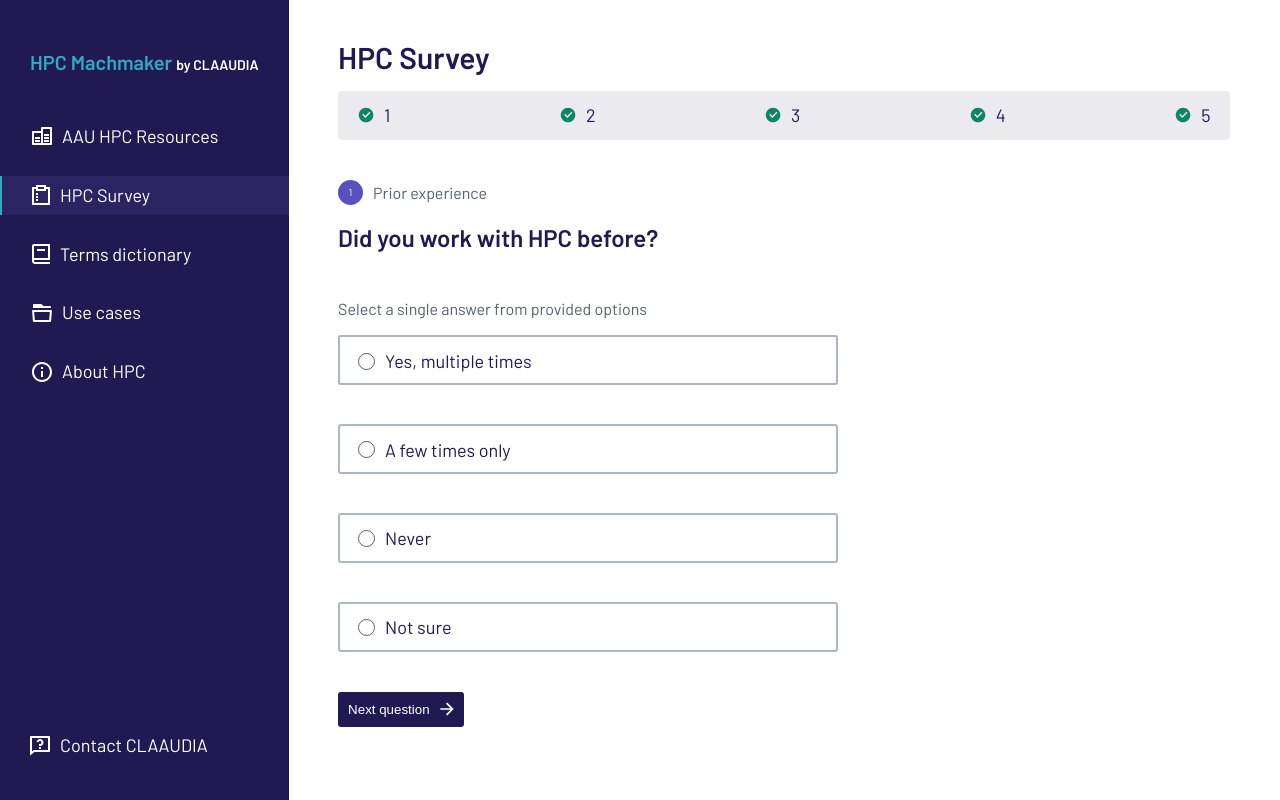
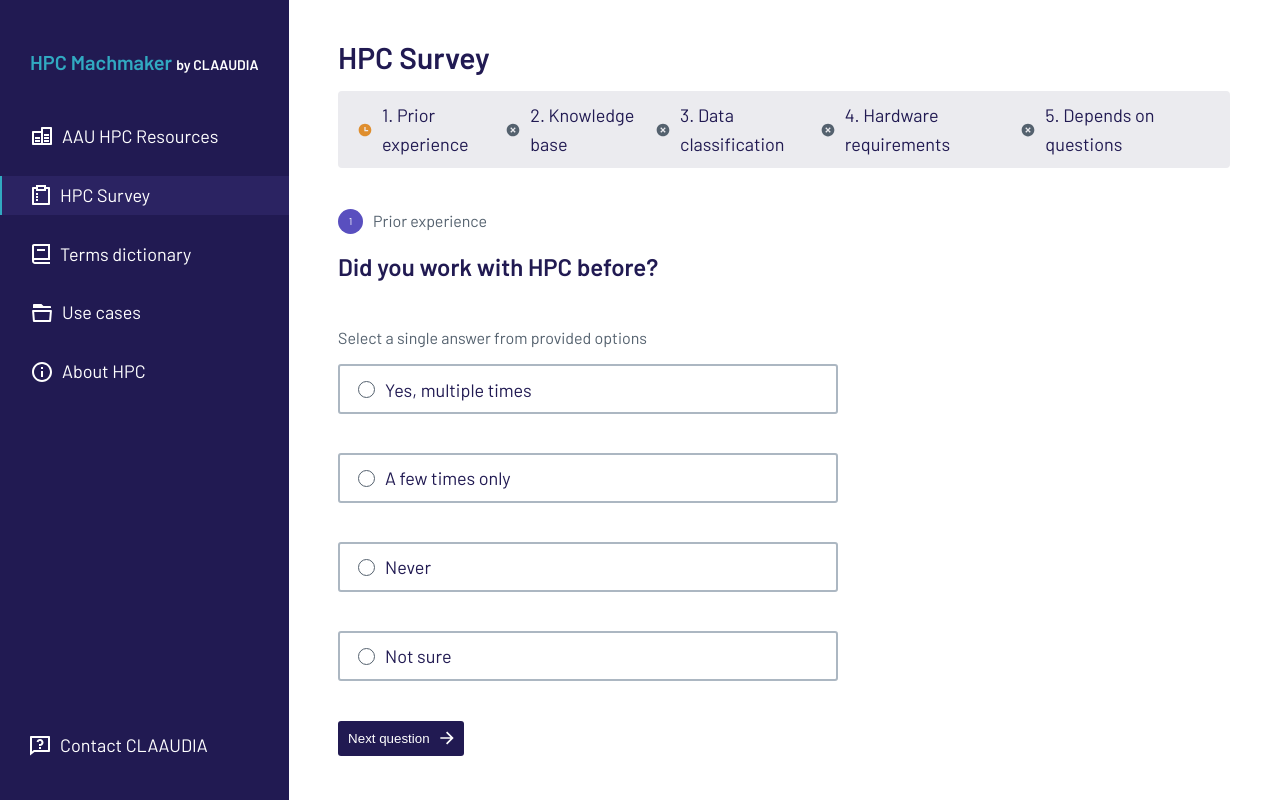
Before and after one commit to HollosT/claaudia, a React (Create React App) app: page /survey in a window 1280 px wide. Built offline with nearby package versions, Linux system fonts and the light colour scheme.

Commit message:
questionnaeri UI

```diff
--- a/src/layouts/App.tsx
+++ b/src/layouts/App.tsx
@@ -1,6 +1,7 @@
 import React from 'react';
 import Provider from '../services/router/createRouter';
-import QuestionProvider from 'src/services/context/questionnaire/questions/QuestionProvider';
+import QuestionProvider from 'src/services/context/questionnaire/QuestionProvider';
+
 
 
 
--- a/src/pages/platform-pages/survey/questionnaire/Answer.tsx
+++ b/src/pages/platform-pages/survey/questionnaire/Answer.tsx
@@ -1,9 +1,11 @@
-import { useState } from "react";
+import React, { useContext } from "react";
 import { DoneCheck, EmptyCircle, Input, Label } from "src/atoms";
+import { QuestionContext } from "src/services/context/questionnaire/question-context";
 
 interface Answer {
-    value: string | string[],
-    label: string
+    value: string,
+    label: string,
+    checked: boolean,
 }
 
 interface AnswerProps {
@@ -11,11 +13,11 @@ interface AnswerProps {
 }
 
 const Answer: React.FC<AnswerProps> = ({answer}) => {
-    const [checked, setChecked] = useState<string | string[] | null>(null);
+    const { updateChecked } = useContext(QuestionContext)
 
-    const handleChange = (e: React.ChangeEvent<HTMLInputElement>) => {
-        setChecked(e.target.value);
-      };
+    const handleChange = () => {
+        updateChecked(answer.label);
+    }
 
     return (
         <li
@@ -28,11 +30,12 @@ const Answer: React.FC<AnswerProps> = ({answer}) => {
                 className="question-answer--list-item_radio "
                 value={answer.label} id={answer.label}
                 onChange={handleChange}
+                checked={answer.checked}
             />
             <Label for={answer.label} className="question-answer--list-item_label">
                 <span className="form__radio-button">
                 </span>
-                {!checked  ? <EmptyCircle /> : <DoneCheck />}
+                {!answer.checked ? <EmptyCircle /> : <DoneCheck />}
                 {answer.label}
             </Label>
         </li>
--- a/src/pages/platform-pages/survey/questionnaire/Question.tsx
+++ b/src/pages/platform-pages/survey/questionnaire/Question.tsx
@@ -1,6 +1,6 @@
 import { useContext } from "react";
 import { EmptyCircle, Input, Label } from "src/atoms";
-import { QuestionContext } from "src/services/context/questionnaire/questions/question-context";
+import { QuestionContext } from "src/services/context/questionnaire/question-context";
 import Answer from "./Answer";
 
 
--- a/src/pages/platform-pages/survey/questionnaire/Questionnaire.tsx
+++ b/src/pages/platform-pages/survey/questionnaire/Questionnaire.tsx
@@ -2,20 +2,19 @@
 import { QuestionnaireHeader, Question } from "."
 import { useContext } from "react";
 import { ArrowLeft, ArrowRight, Button } from "src/atoms";
-import { QuestionContext } from "src/services/context/questionnaire/questions/question-context";
+import { QuestionContext } from "src/services/context/questionnaire/question-context";
 
 
 
 const Questionnaire: React.FC = () => {
     const { questions, handleActive, active } = useContext(QuestionContext)
-    const topics = questions.map(q => q.topic)
 
     return (
         <>
-            <QuestionnaireHeader topics={topics} />
+            <QuestionnaireHeader />
             <Question />
 
-            <div>
+            <div className="questionnaire-action--container">
                 {active === 0 ?
                     null
                     :
--- a/src/pages/platform-pages/survey/questionnaire/QuestionnaireHeader.tsx
+++ b/src/pages/platform-pages/survey/questionnaire/QuestionnaireHeader.tsx
@@ -1,10 +1,17 @@
 import { useContext } from "react";
-import { DoneCheck } from "src/atoms";
-import { QuestionContext } from "src/services/context/questionnaire/questions/question-context";
+import { DoneCheck, MissingCheck, PendingCheck } from "src/atoms";
+import { QuestionContext } from "src/services/context/questionnaire/question-context";
+import { QuestionType } from "src/services/types/questions";
+import Answer from "./Answer";
 
+enum Status {
+    done ='Done',
+    pending = 'Pending',
+    missing = 'missing'
+}
 
-const QuestionnaireHeader: React.FC<{ topics: string[] }> = ({ topics }) => {
-    const { goTo, active } = useContext(QuestionContext)
+const QuestionnaireHeader: React.FC = () => {
+    const { questions, goTo, active } = useContext(QuestionContext)
 
     const handleGoTo = (i: number) => {
         if (i !== active) {
@@ -14,17 +21,46 @@ const QuestionnaireHeader: React.FC<{ topics: string[] }> = ({ topics }) => {
         }
     }
 
-    return (
-        <ul className="questionnarie-header">
-            {topics.map((topic, i) =>
-                <li key={i} onClick={() => handleGoTo(i)} className="questionnarie-header-item">
-                    <DoneCheck />
-                    {/* {`${i + 1}. ${topic}`} */}
-                    {i + 1}
-                </li>
-            )}
-        </ul>
-    )
+    const getStatus = (answers: Answer[], i: number): React.ReactNode => {
+        let status: Status;
+
+        if(i === active) {
+            status = Status.pending
+        }
+        else if(answers.find(a => a.checked === true)) {
+            status = Status.done
+        } else {
+            status = Status.missing
+        }
+
+
+        switch(status) {
+            case Status.done :
+               return <DoneCheck />
+
+            case Status.pending :
+               return <PendingCheck />
+
+            case Status.missing:
+               return <MissingCheck />
+
+            default: return <MissingCheck />
+        }
+    }
+
+        return (
+            <ul className="questionnarie-header">
+              {questions.map((question, i) => {
+                const statusComponent = getStatus(question.answers, i);
+                return (
+                  <li key={i} onClick={() => handleGoTo(i)} className="questionnarie-header-item">
+                    {statusComponent}
+                    {`${i + 1}. ${question.topic}`}
+                  </li>
+                );
+              })}
+            </ul>
+          );
 }
 
 export default QuestionnaireHeader;
--- a/src/services/context/questionnaire/questions/QuestionProvider.tsx
+++ b/src/services/context/questionnaire/QuestionProvider.tsx
@@ -12,9 +12,17 @@ const QuestionProvider: React.FC<QuestionProviderProps>= (props) => {
     const [active, setActive] = useState(0)
     const [activeQuestion, setActiveQuestion] = useState(questions[active])
 
+
     useEffect(() => {
         setActiveQuestion(questions[active]);
       }, [active, questions]);
+
+      useEffect(() => {
+        setQuestions((prevQuestions) => {
+            prevQuestions[active] = activeQuestion;
+            return prevQuestions;
+        });
+      }, [activeQuestion, active])
 
     const handleActive = (inc: Boolean) => {
         if (inc) {
@@ -44,6 +52,15 @@ const QuestionProvider: React.FC<QuestionProviderProps>= (props) => {
         }
     }
 
+    const updateChecked = (label: string) => {
+        setActiveQuestion((prevState) => {
+            const updatedAnswers = prevState.answers.map((a) =>
+              a.label === label ? { ...a, checked: !a.checked } : { ...a, checked: false }
+            );
+            return { ...prevState, answers: updatedAnswers };
+        });
+    }
+
     return(
         <QuestionContextProvider
             value={{
@@ -51,7 +68,8 @@ const QuestionProvider: React.FC<QuestionProviderProps>= (props) => {
                 active,
                 activeQuestion,
                 handleActive,
-                goTo
+                goTo,
+                updateChecked
             }}
         >
             {props.children}
--- a/src/services/context/questionnaire/questions/question-context.tsx
+++ b/src/services/context/questionnaire/question-context.tsx
@@ -7,6 +7,7 @@ interface QuestionContextProps {
     questions: QuestionType[];
     handleActive: (inc: boolean) => void;
     goTo: (index: number) => void
+    updateChecked: (label: string) => void;
 }
 
 export const DUMMY_DATA = [
@@ -16,18 +17,22 @@ export const DUMMY_DATA = [
         question: 'Did you work with HPC before?',
         answers: [
             {
+                checked: false,
                 label: 'Yes, multiple times',
                 value: 'many'
             },
             {
+                checked: false,
                 label: 'A few times only',
                 value: 'some'
             },
             {
+                checked: false,
                 label: 'Never',
                 value: 'none'
             },
             {
+                checked: false,
                 label: 'Not sure',
                 value: 'nothing'
             },
@@ -39,18 +44,22 @@ export const DUMMY_DATA = [
         question: 'What level of knowledge you have about HPC?',
         answers: [
             {
+                checked: false,
                 label: 'A lot (worked with it)',
                 value: 'lot'
             },
             {
+                checked: false,
                 label: 'Okay level',
                 value: 'medium'
             },
             {
+                checked: false,
                 label: 'Nothing',
                 value: 'none'
             },
             {
+                checked: false,
                 label: 'Not sure',
                 value: 'nothing'
             },
@@ -62,18 +71,22 @@ export const DUMMY_DATA = [
         question: 'What kind of data will you work?',
         answers: [
             {
+                checked: false,
                 label: 'Regarding healthcare',
                 value: 'personal'
             },
             {
+                checked: false,
                 label: 'Public transportation',
                 value: 'public'
             },
             {
+                checked: false,
                 label: 'Architecture',
                 value: 'public'
             },
             {
+                checked: false,
                 label: 'Not sure',
                 value: 'nothing'
             },
@@ -85,18 +98,22 @@ export const DUMMY_DATA = [
         question: 'What hardware is more suitable for your research?',
         answers: [
             {
+                checked: false,
                 label: 'GPU (Graphics Processing Unit)',
                 value: 'GPU'
             },
             {
+                checked: false,
                 label: 'CPU (Central Processing Unit)',
                 value: 'CPU'
             },
             {
+                checked: false,
                 label: 'Both CPU and GPU',
-                value: ['CPU', 'GPU']
+                value: 'both'
             },
             {
+                checked: false,
                 label: 'Not sure',
                 value: 'nothing'
             },
@@ -108,18 +125,22 @@ export const DUMMY_DATA = [
         question: 'This is the last question, do you like LOTR?',
         answers: [
             {
+                checked: false,
                 label: 'Yes, my favourite!',
                 value: 'love'
             },
             {
+                checked: false,
                 label: 'Its okay!',
                 value: 'okay'
             },
             {
+                checked: false,
                 label: 'Hate it',
                 value: 'hate'
             },
             {
+                checked: false,
                 label: 'Not sure',
                 value: 'nothing'
             },
@@ -134,6 +155,7 @@ export const QuestionContext = createContext<QuestionContextProps>({
     questions: DUMMY_DATA,
     handleActive: () => {},
     goTo: () => {},
+    updateChecked: () => {},
 });
 
 export const QuestionContextProvider = QuestionContext.Provider;
--- a/src/services/types/questions.ts
+++ b/src/services/types/questions.ts
@@ -1,6 +1,7 @@
 interface Answer {
     label: string,
-    value: string | string[]
+    value: string,
+    checked: boolean
 }
 
 export interface QuestionType {
--- a/src/style/components/_questionnaireHeader.scss
+++ b/src/style/components/_questionnaireHeader.scss
@@ -10,5 +10,10 @@
         display: flex;
         align-items: center;
         gap: 1rem;
+
+        &:hover,
+        &:target {
+            cursor: pointer;
+        }
     }
 }
--- a/src/style/pages/_survey.scss
+++ b/src/style/pages/_survey.scss
@@ -0,0 +1,8 @@
+.survey {
+
+    .questionnaire-action--container{
+        width: 50rem;
+        display: flex;
+        justify-content: space-between;
+    }
+}
```
Also changed, not shown: src/services/context/questionnaire/answers/answer-context.tsx (deleted, +0 -12 lines).
